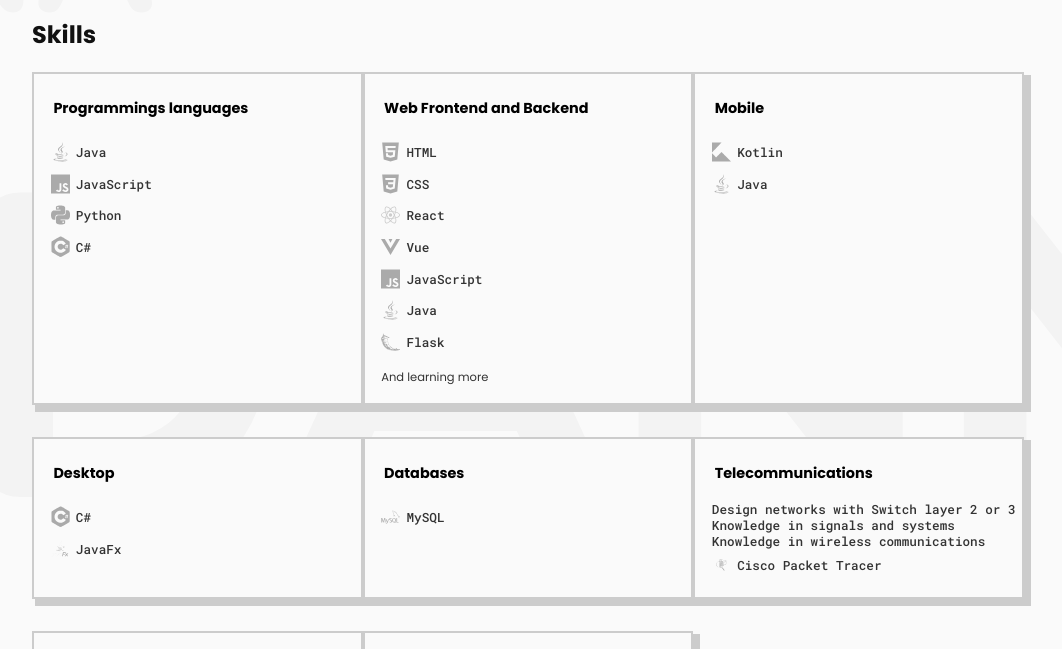
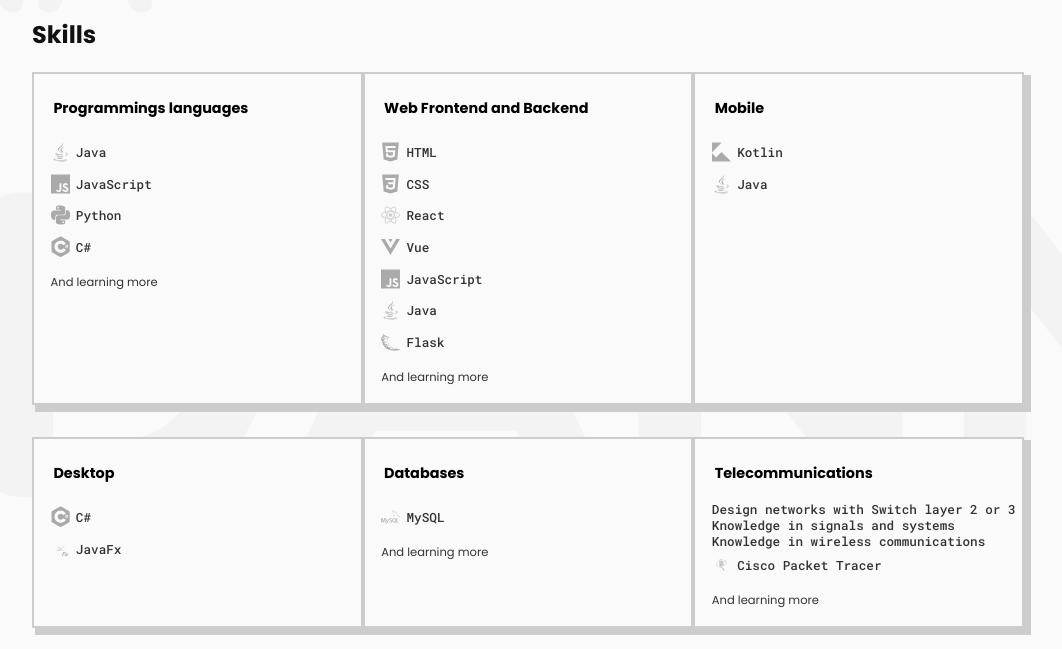
Before and after one commit to Dannasofiagarcia/Dannasofiagarcia.github.io, a plain HTML site: page index.html in a window 1280 px wide. Both pictures are taken after a click on the element "Skills". Shown: the part 151-800 px from the top of the page, without its empty margins (128-1190 px from the left). Drawn offline with nearby package versions, Linux system fonts and the light colour scheme.

Commit message:
Added <p>

```diff
--- a/index.html
+++ b/index.html
@@ -66,6 +66,7 @@
                     <li skill-description="Javascript"><object type="image/svg+xml" data="images/javascript.svg"></object>JavaScript</li>
                     <li skill-description="Python"><object type="image/svg+xml" data="images/python.svg"></object>Python</li>
                     <li skill-description="Csharp"><object type="image/svg+xml" data="images/csharp.svg"></object>C#</li>
+			<p>And learning more<br>
                 </ul>
 
             </section>
@@ -89,6 +90,7 @@
                 <ul>
                     <li  skill-description="react-native"><object type="image/svg+xml" data="images/kotlin.svg"></object>Kotlin</li>
                     <li  skill-description="react-native"><object type="image/svg+xml" data="images/java.svg"></object>Java</li>
+
                 </ul>
             </section>
 
@@ -104,6 +106,7 @@
                 <h4>Databases<img class="section-logos" src="./images/database.svg"></h4>
                 <ul>
                     <li  skill-description="Mysql"><object type="image/svg+xml" data="images/mysql.svg"></object>MySQL</li>
+			   <p>And learning more<br>
                 </ul>
             </section>
 
@@ -114,6 +117,7 @@
                     <li>Knowledge in signals and systems</li>
                     <li>Knowledge in wireless communications</li>
                     <li  skill-description="JavaFx"><object type="image/svg+xml" data="images/packettracer.svg"></object>Cisco Packet Tracer</li>
+			   <p>And learning more<br>
                 </ul>
             </section>
 
```
